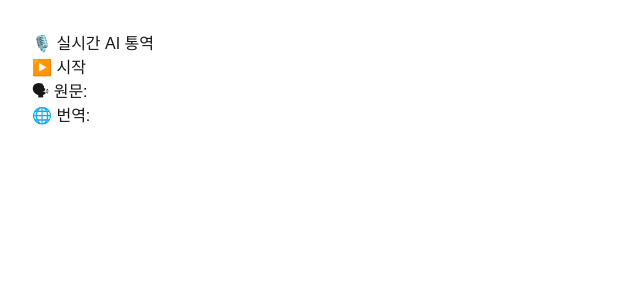
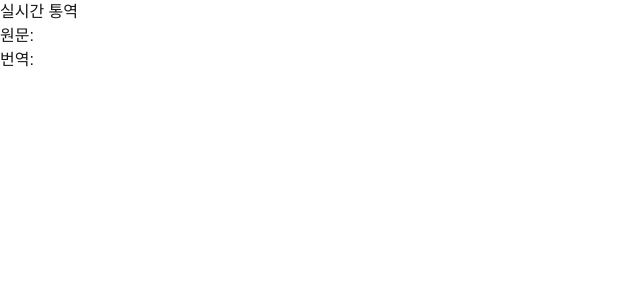
Before and after one commit to guniorg/transqr-platform, a Next.js app: page /session/1/live in a window 1280 px wide. Shown: the top 300 px of the page, without its empty margins (0-640 px from the left). Built offline with nearby package versions, Linux system fonts and the light colour scheme.

Commit message:
Fix: SpeechRecognition 타입 선언 추가

```diff
--- a/app/session/[id]/live/page.tsx
+++ b/app/session/[id]/live/page.tsx
@@ -2,12 +2,7 @@
 
 import { useEffect, useRef, useState } from 'react';
 
-declare global {
-  interface Window {
-    webkitSpeechRecognition: any;
-    SpeechRecognition: any;
-  }
-}
+// ✅ 타입 오류 방지용 선언 추가
 type SpeechRecognition = any;
 
 export default function LiveTranslationPage() {
@@ -18,7 +13,9 @@ export default function LiveTranslationPage() {
 
   useEffect(() => {
     if (typeof window !== 'undefined') {
-      const SpeechRecognition = window.SpeechRecognition || window.webkitSpeechRecognition;
+      const SpeechRecognition =
+        (window as any).SpeechRecognition || (window as any).webkitSpeechRecognition;
+
       if (!SpeechRecognition) {
         alert('이 브라우저는 음성 인식을 지원하지 않습니다.');
         return;
@@ -26,55 +23,39 @@ export default function LiveTranslationPage() {
 
       const recognition = new SpeechRecognition();
       recognition.lang = 'ko-KR';
+      recognition.interimResults = true;
       recognition.continuous = true;
-      recognition.interimResults = false;
+      recognitionRef.current = recognition;
 
       recognition.onresult = async (event: any) => {
-        const transcript = event.results[event.results.length - 1][0].transcript;
-        setOriginalText(transcript);
+        const lastResult = event.results[event.results.length - 1][0].transcript;
+        setOriginalText(lastResult);
 
+        try {
           const res = await fetch('/api/translate', {
             method: 'POST',
             headers: { 'Content-Type': 'application/json' },
-          body: JSON.stringify({
-            text: transcript,
-            target: 'en',
-          }),
+            body: JSON.stringify({ text: lastResult, target: 'en' }),
           });
-
           const data = await res.json();
-        const translated = data?.data?.translations?.[0]?.translatedText;
+          const translated = data?.data?.translations?.[0]?.translatedText || '번역 실패';
           setTranslatedText(translated);
+        } catch (err) {
+          setTranslatedText('번역 실패');
+        }
       };
 
-      recognitionRef.current = recognition;
+      recognition.onerror = (event: any) => {
+        console.error('Speech recognition error:', event.error);
+      };
     }
   }, []);
 
-  const toggleListening = () => {
-    if (!recognitionRef.current) return;
-
-    if (listening) {
-      recognitionRef.current.stop();
-      setListening(false);
-    } else {
-      recognitionRef.current.start();
-      setListening(true);
-    }
-  };
-
   return (
-    <div style={{ padding: '2rem' }}>
-      <h2>🎙️ 실시간 AI 통역</h2>
-      <button onClick={toggleListening}>
-        {listening ? '⏹️ 중지' : '▶️ 시작'}
-      </button>
     <div>
-        <h3>🗣 원문:</h3>
-        <p>{originalText}</p>
-        <h3>🌐 번역:</h3>
-        <p>{translatedText}</p>
-      </div>
+      <h1>실시간 통역</h1>
+      <p>원문: {originalText}</p>
+      <p>번역: {translatedText}</p>
     </div>
   );
 }
```
Lines whose indentation alone changed are shown as unchanged.
